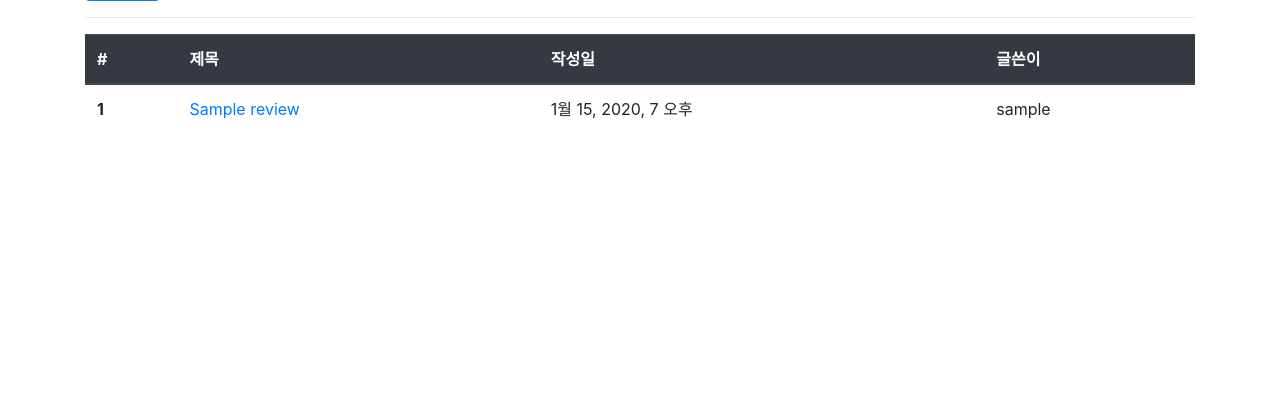
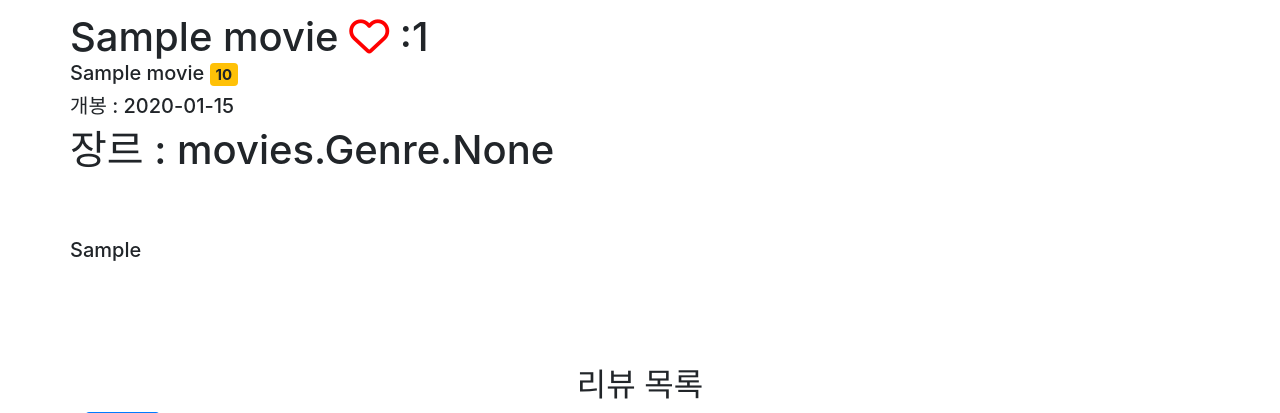
Before and after one commit to jhj9109/Movie_Flex, a Django app: page /movies/1/ in a window 1280 px wide. Shown: the part 476-889 px from the top of the page. Before the commit the page ends 595 px from the top, so only its background shows below. Run offline with Django 3.2, Linux system fonts and the light colour scheme; tables that the repository leaves empty hold one stand-in row (values such as "Sample post"); parts of the project's set-up code (start-up, migrations or seed data) failed here and were passed over; some libraries are stand-ins or nearby versions.

Commit message:
Movie DB 변경후 Template 에 바꿔서 다시 출력

```diff
--- a/accounts/templates/accounts/profile.html
+++ b/accounts/templates/accounts/profile.html
@@ -22,7 +22,7 @@
   <hr>
   <div class="mr-3">좋아요한 영화: {{person.like_movies.count}}개</div>
     {% for movie in like_movies %}
-      <img src="{{ movie.poster }}">
+      <img src="{{ movie.poster_path }}" style="width: 25%; height: 25%;">
     {% endfor %}
 
 
--- a/movies/templates/movies/detail.html
+++ b/movies/templates/movies/detail.html
@@ -4,12 +4,27 @@
   <h1 class="text-center mt-3"> 영화 상세정보 <h1>
   <hr>
   <div class="row">
-    <div>
-      <img src="{{ movie.poster }}" style="width: 25vw;">
+    <div class="col-12 mb-5">
+      <img src="{{ movie.backdrop_path }}" style="width: 100%; height: 20vw;">
     </div>
     <div>
-      <p> {{ movie.title }} </p>
-      <a href="{% url 'movies:movie_like' movie.pk %}">좋아요</a> : {{ movie.like_users.count }}
+      <div>
+        <p class="d-inline"> {{ movie.title }} </p>
+        {% if request.user in movie.like_users.all %}
+          <a href="{% url 'movies:movie_like' movie.pk %}"><i class="fas fa-heart" style="color: red;"></i></a> :{{ movie.like_users.count }}
+        {% else %}
+          <a href="{% url 'movies:movie_like' movie.pk %}"><i class="far fa-heart" style="color: red;"></i></a> :{{ movie.like_users.count }}
+        {% endif %}
+      </div>
+      <h5>{{ movie.title_en }} <span class="badge badge-warning">{{ movie.vote_average }}</span></h5>
+      <h5>개봉 : {{ movie.release_date }}</h5>
+      <p> 장르 : {{ movie.genre }} </p> <!-- 나중에 여기만 수정하면 됨 -->
+      <br>
+      {% if movie.overview %}
+        <h5>{{ movie.overview }}</h5>
+      {% else %}
+        <h3> 해당 영화는 OverView 가 제공되지 않습니다. </h3>
+      {% endif %}
     </div>
   </div>
   <br>
--- a/movies/templates/movies/index.html
+++ b/movies/templates/movies/index.html
@@ -5,8 +5,8 @@
   <hr>
   <div class="row">
   {% for movie in movies %}
-    <div class="card col-12 col-sm-6 col-lg-4 col-xl-3" style="width: 18rem;">
-      <a href="{% url 'movies:detail' movie.pk %}"><img src="{{ movie.poster }}" class="card-img-top" alt="..."></a>
+    <div class="card col-12 col-sm-6 col-lg-4 col-xl-3" style="width: 18rem; height: 24rem;">
+      <a href="{% url 'movies:detail' movie.pk %}"><img src="{{ movie.poster_path }}" class="card-img-top" alt="..."></a>
     </div>
   {% endfor %}
   </div>
```
Also changed, not shown: movies/templates/movies/review_detail.html (+7 -3 lines).
